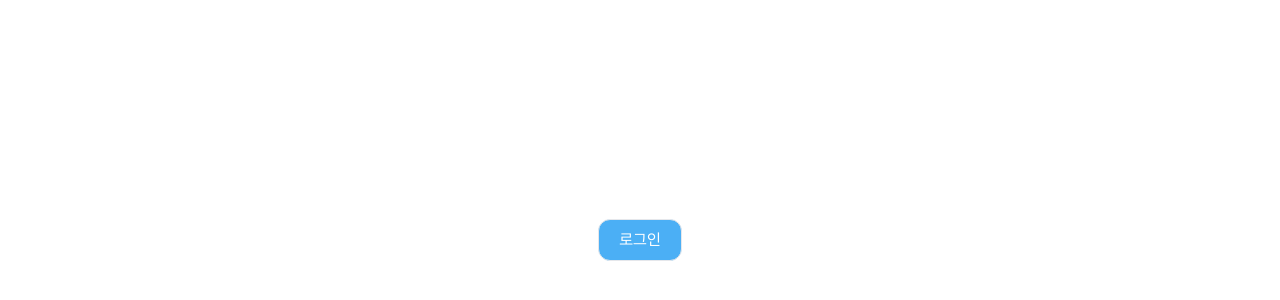
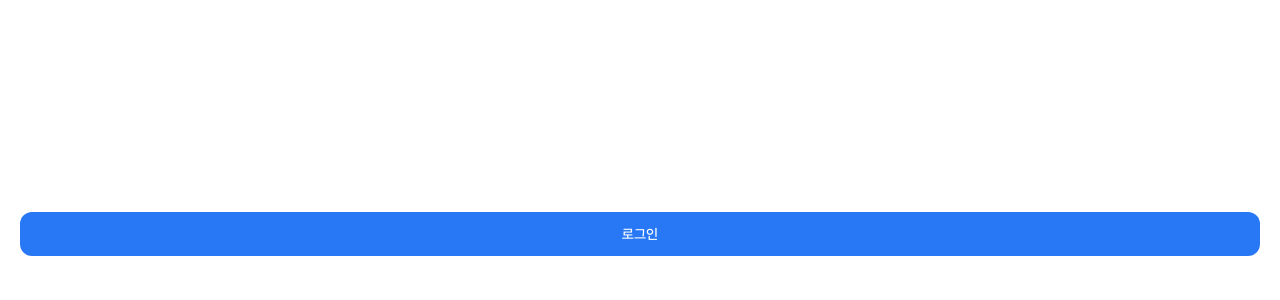
Before and after one commit to dongibuyeo/core-frontend, a Next.js app: page / in a window 1280 px wide. Shown: the part 160-460 px from the top of the page. Built offline with nearby package versions, Linux system fonts and the light colour scheme.

Commit message:
feat: 상단 네비게이션, 하단 메뉴바, 버튼 UI 적용

```diff
--- /dev/null
+++ b/src/app/challenge/[id]/page.tsx
@@ -0,0 +1,7 @@
+export default function MyChallengePage() {
+  return (
+    <div className="w-full h-full flex items-center justify-center">
+      <h1 className="text-2xl">내 챌린지 페이지</h1>
+    </div>
+  )
+}
--- /dev/null
+++ b/src/app/chat/page.tsx
@@ -0,0 +1,7 @@
+export default function ChatListPage() {
+  return (
+    <div className="w-full h-full flex items-center justify-center">
+      <h1 className="text-2xl">채팅 페이지</h1>
+    </div>
+  )
+}
--- a/src/app/layout.tsx
+++ b/src/app/layout.tsx
@@ -4,6 +4,9 @@ import './globals.css'
 
 import ReactQueryProviders from '@/hooks/useReactQuery'
 import { Toaster } from 'react-hot-toast'
+import Navbar from '@/components/Navbar'
+import Menubar from '@/components/Menubar'
+import Container from '@/components/ui/Container'
 
 export const metadata: Metadata = {
   title: 'DONGIBUYEO',
@@ -17,10 +20,14 @@ export default function RootLayout({
 }>) {
   return (
     <html lang="ko">
-      <body
-        className={`${pretendard.variable} font-pretendard w-full h-dvh min-h-screen`}
-      >
-        <ReactQueryProviders>{children}</ReactQueryProviders>
+      <body className={`${pretendard.variable} font-pretendard w-full h-auto`}>
+        <ReactQueryProviders>
+          <Container>
+            <Navbar />
+            {children}
+            <Menubar />
+          </Container>
+        </ReactQueryProviders>
         <Toaster />
       </body>
     </html>
--- /dev/null
+++ b/src/app/mypage/[id]/page.tsx
@@ -0,0 +1,7 @@
+export default function Mypage() {
+  return (
+    <div className="w-full h-full flex items-center justify-center">
+      <h1 className="text-2xl">마이 페이지</h1>
+    </div>
+  )
+}
--- a/src/app/page.tsx
+++ b/src/app/page.tsx
@@ -1,5 +1,6 @@
 'use client'
 
+import Button from '@/components/ui/Button'
 import { useRouter } from 'next/navigation'
 import toast from 'react-hot-toast'
 
@@ -19,13 +20,7 @@ export default function Home() {
 
   return (
     <div className="w-full h-full flex items-center justify-center">
-      <button
-        type="button"
-        className="px-5 py-2 border rounded-xl bg-[#4BAFF5] text-white"
-        onClick={handleRedirect}
-      >
-        로그인
-      </button>
+      <Button text="로그인" onClick={handleRedirect} />
     </div>
   )
 }
--- /dev/null
+++ b/src/components/Menubar.tsx
@@ -0,0 +1,42 @@
+'use client'
+
+import { usePathname, useRouter } from 'next/navigation'
+import { Home, Challenge, Chat, Profile } from '@/public/svg/index'
+
+const getIconColor = (path: string, currentPath: string) =>
+  currentPath.includes(path) ? '#0046FF' : '#D2D2D2'
+
+const MenuDetails = [
+  { path: 'home', component: Home, label: '홈' },
+  { path: `challenge/1`, component: Challenge, label: '챌린지' },
+  { path: 'chat', component: Chat, label: '채팅' },
+  { path: 'mypage/1', component: Profile, label: '마이페이지' },
+]
+
+export default function Menubar() {
+  const router = useRouter()
+  const pathname = usePathname()
+
+  if (pathname === '/' || pathname === '/signup') return null
+
+  return (
+    <nav className="fixed bottom-0 flex items-center px-5 justify-between py-[.625rem] w-full">
+      {MenuDetails.map(({ path, component: IconComponent, label }) => (
+        <div
+          key={path}
+          role="presentation"
+          className="flex flex-col items-center cursor-pointer"
+          onClick={() => router.push(`/${path}`)}
+        >
+          <IconComponent fill={getIconColor(path, pathname)} />
+          <span
+            className="text-sm"
+            style={{ color: getIconColor(path, pathname) }}
+          >
+            {label}
+          </span>
+        </div>
+      ))}
+    </nav>
+  )
+}
--- /dev/null
+++ b/src/components/Navbar.tsx
@@ -0,0 +1,46 @@
+'use client'
+
+import { usePathname, useRouter } from 'next/navigation'
+import { ArrowLeft } from '../../public/svg/index'
+
+const URL_LABEL_MAP = [
+  {
+    path: '/home',
+    label: '홈',
+  },
+  {
+    path: '/challenge',
+    label: '내 챌린지',
+  },
+  {
+    path: '/chat',
+    label: '채팅',
+  },
+  {
+    path: '/mypage',
+    label: '마이페이지',
+  },
+]
+
+export default function Navbar() {
+  const router = useRouter()
+  const pathname = usePathname()
+
+  const getCurrentLabel = () => {
+    const currentMapping = URL_LABEL_MAP.find((mapping) =>
+      pathname.includes(mapping.path),
+    )
+    return currentMapping ? currentMapping.label : ''
+  }
+
+  const currentLabel = getCurrentLabel()
+
+  if (!currentLabel) return null
+
+  return (
+    <nav className=" fixed top-0 flex items-center h-[3.75rem] w-full max-w-96 px-[.625rem] space-x-[.625rem]">
+      <ArrowLeft className="cursor-pointer" onClick={() => router.back()} />
+      <span>{currentLabel}</span>
+    </nav>
+  )
+}
```
Also changed, not shown: 1 other file (tests, documents, lock files or other folders).
